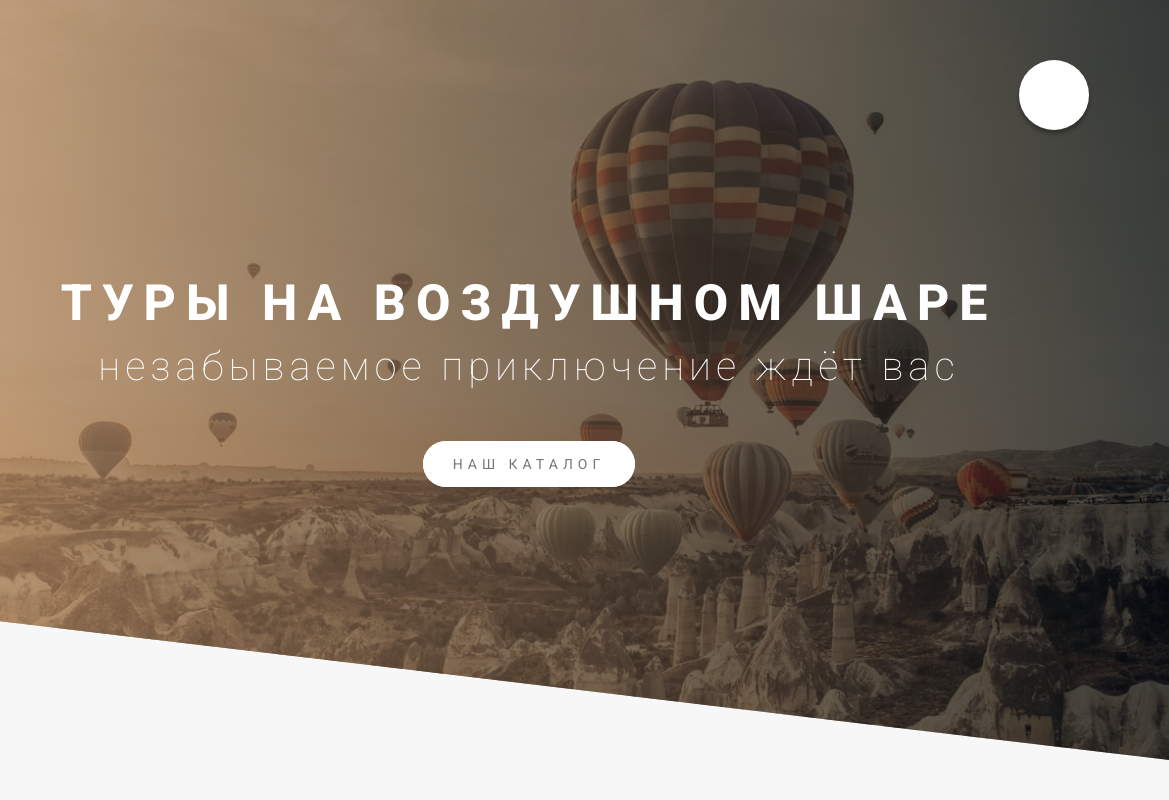
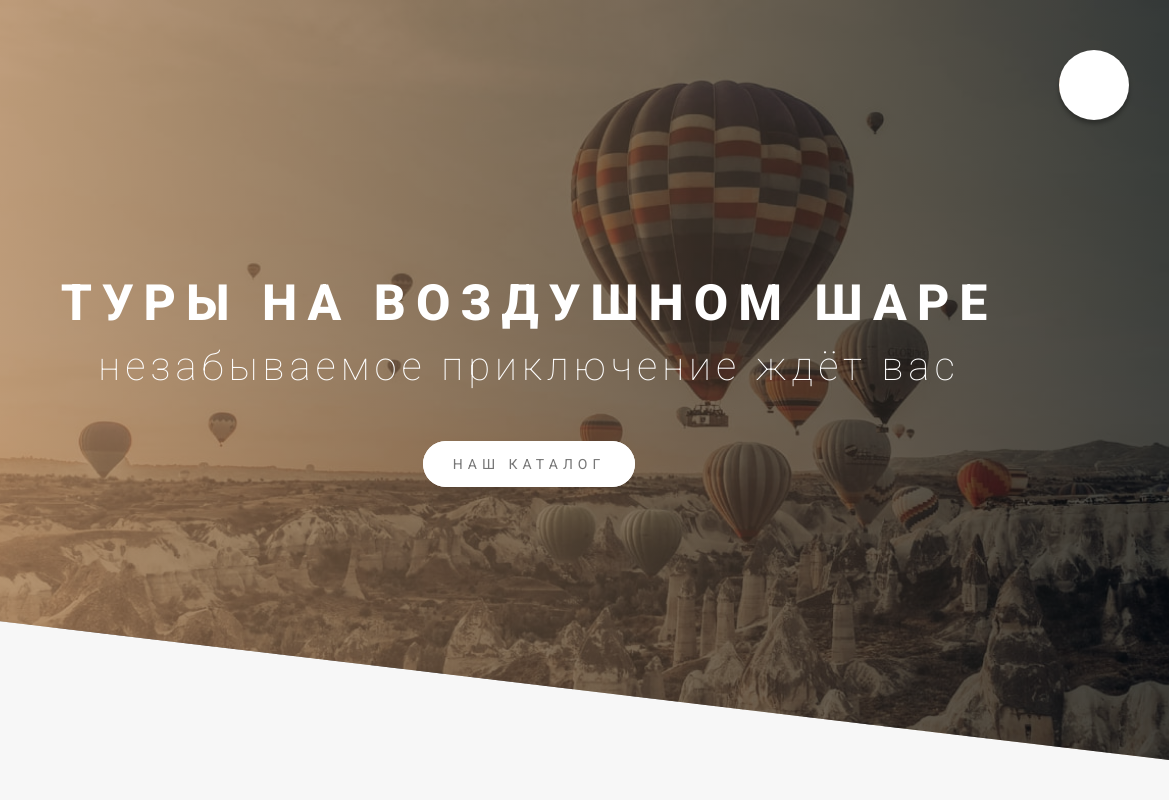
Before and after one commit to DmitriiTimofeev97/Baloon-Travels, a website: page src/index.html in a window 1280 px wide. Shown: the top 800 px of the page, 111-1280 px from the left. Drawn offline with nearby package versions, Linux system fonts and the light colour scheme; files that its build step writes are made by us from their sources; files whose address does not match are found by name.

Commit message:
Last final commit

```diff
--- a/src/sass/components/_button.sass
+++ b/src/sass/components/_button.sass
@@ -88,6 +88,9 @@
         transform: scale(1.2)
         @media only screen and (max-width: 1340px)
             transform: none
+    @media only screen and (max-width: 1340px)
+        right: 2rem
+        bottom: 3rem
     @include respond(phone)
         font-size: 6rem
         padding: 0
--- a/src/sass/layout/_nav-menu.sass
+++ b/src/sass/layout/_nav-menu.sass
@@ -17,7 +17,8 @@
         right: 8rem
         z-index: 200
         @media only screen and (max-width: 1340px)
-            top: 6rem
+            top: 5rem
+            right: 4rem
         @include respond(phone)
             top: 3rem
             right: 3rem
@@ -33,6 +34,7 @@
         transition: 1s all cubic-bezier(0.68, -0.6, 0.32, 1.6)
         @media only screen and (max-width: 1340px)
             top: 6rem
+            right: 6rem
         @include respond(phone)
             top: 4rem
             right: 4rem
```
Also changed, not shown: dist/css/style.min.css.
